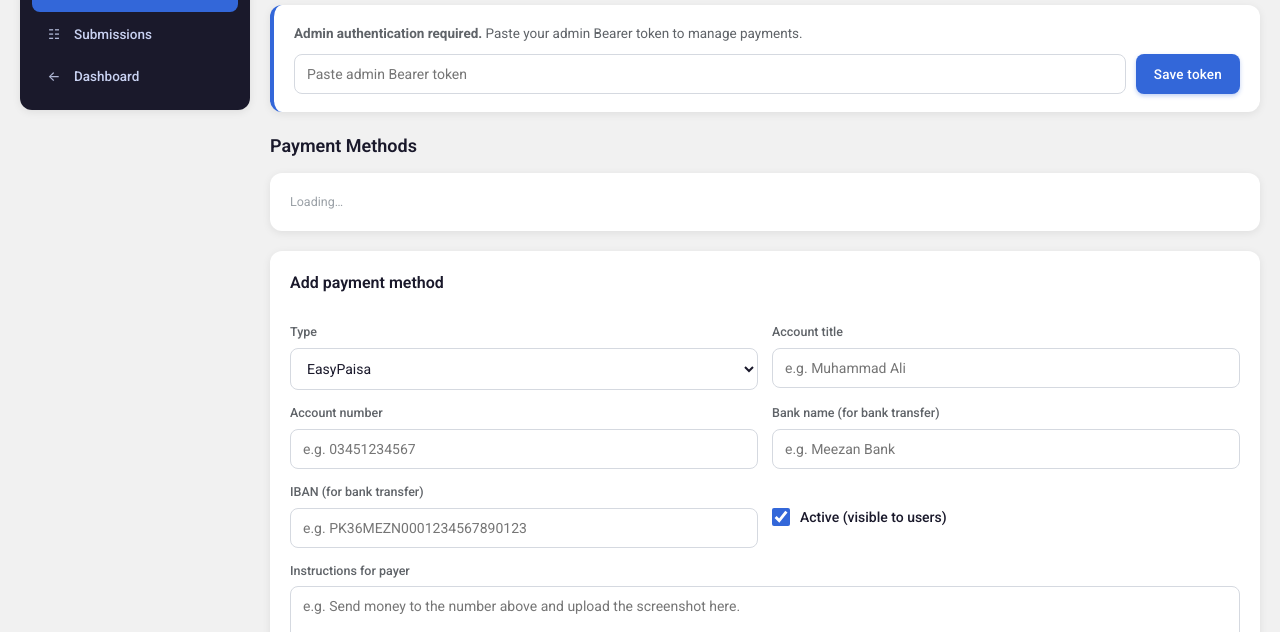
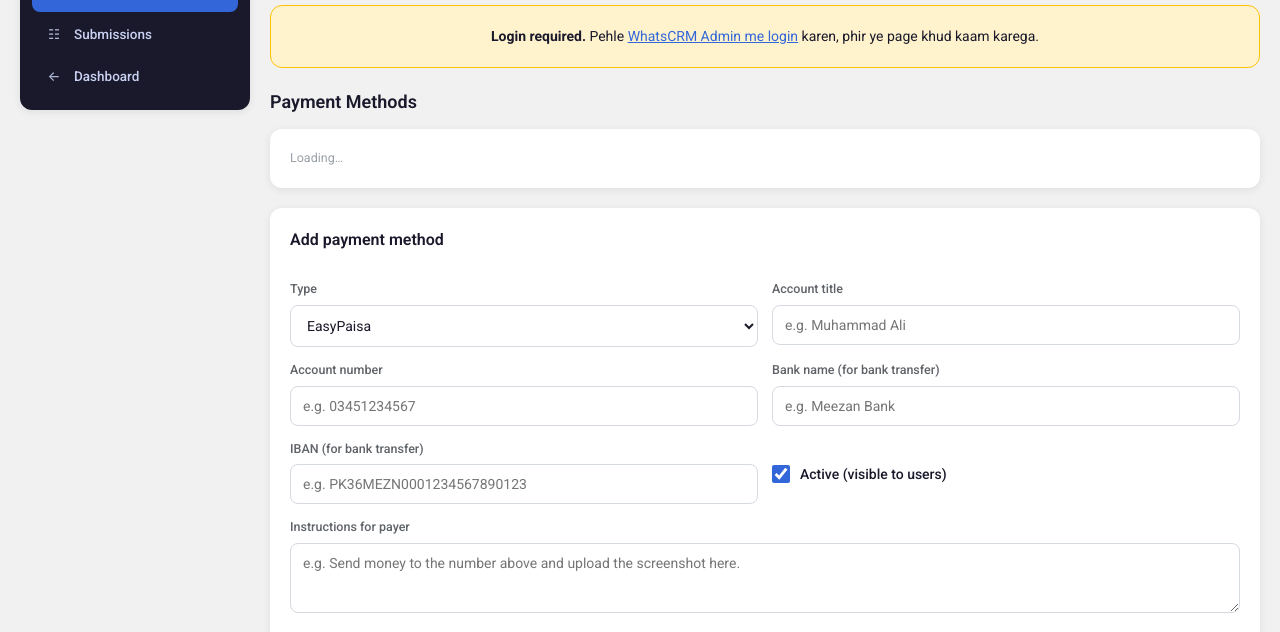
Before and after one commit to Shah039zaib/WhatsCRM, a website: page client/public/admin-manual-payments.html in a window 1280 px wide. Shown: the part 153-785 px from the top of the page. Drawn offline with Linux system fonts and the light colour scheme.

Commit message:
Remove token input, use WhatsCRM login session

```diff
--- a/client/public/admin-manual-payments.html
+++ b/client/public/admin-manual-payments.html
@@ -153,12 +153,8 @@
       <p>Manage EasyPaisa / JazzCash / Bank accounts &amp; verify user payment screenshots.</p>
     </div>
 
-    <div id="tokenBar">
-      <p><strong>Admin authentication required.</strong> Paste your admin Bearer token to manage payments.</p>
-      <div class="rowline">
-        <input id="tokenInput" type="password" placeholder="Paste admin Bearer token">
-        <button class="btn btn-primary" onclick="saveToken()">Save token</button>
-      </div>
+    <div id="loginNotice" class="hidden" style="background:#fff3cd;border:1px solid #ffc107;border-radius:12px;padding:20px;margin-bottom:20px;text-align:center;">
+      <strong>Login required.</strong> Pehle <a href="/" style="color:#3367d9;">WhatsCRM Admin me login</a> karen, phir ye page khud kaam karega.
     </div>
 
     <!-- ============ PAYMENT METHODS ============ -->
@@ -233,20 +229,18 @@
 
 <script>
 const API = "/api/manualpay";
-// Auto-read from main WhatsCRM app session first, fall back to manual token
-let token = localStorage.getItem("token") || localStorage.getItem("admin_manualpay_token") || "";
+// Use the admin's WhatsCRM login session automatically (super admin, lifetime login)
+let token = localStorage.getItem("token") || "";
 
 function authHeaders(extra) {
   return Object.assign({ "Authorization": "Bearer " + token }, extra || {});
 }
-function saveToken() {
-  token = document.getElementById("tokenInput").value.trim();
-  if (!token) return alert("Paste the admin token first.");
-  localStorage.setItem("admin_manualpay_token", token);
-  document.getElementById("tokenBar").classList.add("hidden");
-  loadAll();
-}
-if (token) document.getElementById("tokenBar").classList.add("hidden");
+function saveToken() { /* auto-login: token read from WhatsCRM session */ }
+if (token) {
+      document.getElementById("loginNotice").classList.add("hidden");
+    } else {
+      document.getElementById("loginNotice").classList.remove("hidden");
+    }
 
 async function api(path, opts) {
   const r = await fetch(API + path, Object.assign({ headers: authHeaders() }, opts || {}));
```
Also changed, not shown: client/public/manual-pay.html (+10 -16 lines).
